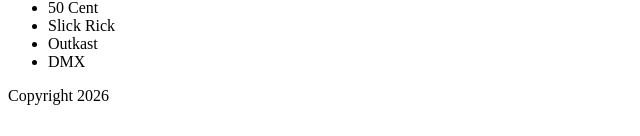
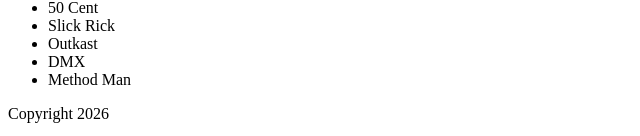
Before and after one commit to SMcGregor199/arapblog, a React (Vite) app: page / in a window 1280 px wide. Shown: the part 800-936 px from the top of the page, without its empty margins (0-640 px from the left). Built offline with nearby package versions, Linux system fonts and the light colour scheme.

Commit message:
add method man

```diff
--- a/src/App.jsx
+++ b/src/App.jsx
@@ -41,6 +41,7 @@
         <li>Slick Rick</li>
         <li>Outkast</li>
         <li>DMX</li>
+        <li>Method Man</li>
       </ul>
     </main>
   )
```
